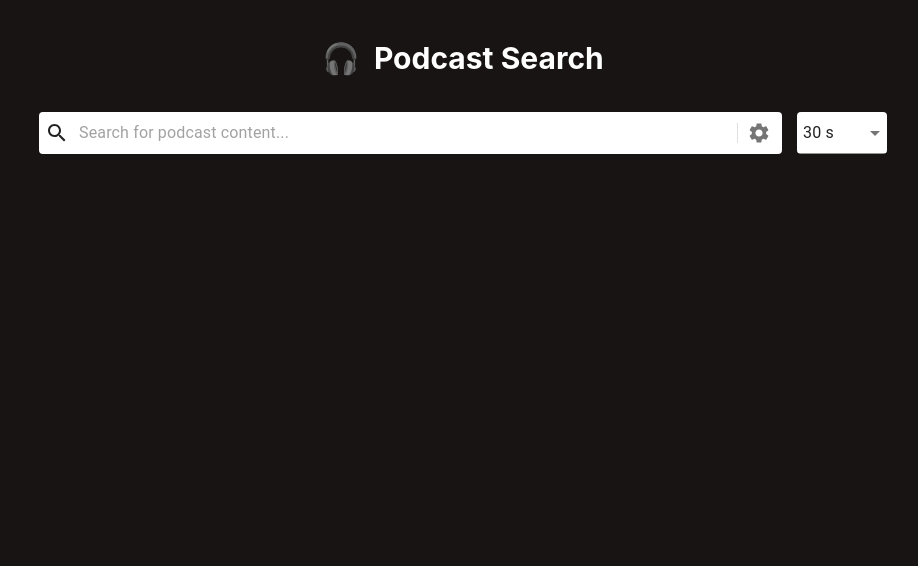
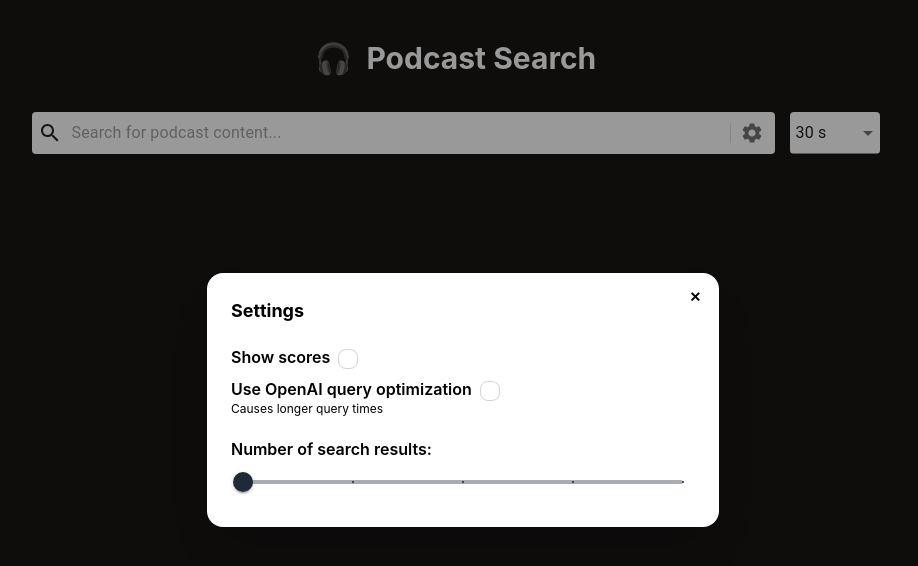
Before and after one commit to kolya-krafeld/podcast_search_engine, a React (Create React App) app in the folder client/: page / in a window 1280 px wide. Both pictures are taken after a click on the button "settings". Shown: the top 566 px of the page, without its empty margins (177-1095 px from the left). Built offline with nearby package versions, Linux system fonts and the light colour scheme.

Commit message:
Settings modal

```diff
--- a/client/src/App.css
+++ b/client/src/App.css
@@ -20,3 +20,7 @@ code {
   -webkit-box-orient: vertical;
   overflow: hidden;
 }
+
+.modal-checkbox {
+  margin-top: 0.45rem
+}
--- a/client/src/App.js
+++ b/client/src/App.js
@@ -7,11 +7,15 @@ function App() {
   const [searchTerm, setSearchTerm] = useState("");
   const [snippetLength, setSnippetLength] = useState(30);
   const [entries, setEntries] = useState([]);
+  const [showScores, setShowScores] = useState(false);
+  const [useOpenAI, setUseOpenAI] = useState(false);
+  const [nrSearchResults, setNrSearchResults] = useState(10);
+
 
   const searchPodcastSnippets = async (searchTerm) => {
     try {
       const response = await fetch(
-        `http://127.0.0.1:5000/search?q=${searchTerm}&length=${snippetLength}`
+        `http://127.0.0.1:5000/search?q=${searchTerm}&length=${snippetLength}&openai=${useOpenAI}&results=${nrSearchResults}`
       );
       const data = await response.json();
       console.log(data);
@@ -37,9 +41,16 @@ function App() {
             e.preventDefault();
           }
         }}
+        showScores={showScores}
+        setShowScores={setShowScores}
+        useOpenAI={useOpenAI}
+        setUseOpenAI={setUseOpenAI}
+        nrSearchResults={nrSearchResults}
+        setNrSearchResults={setNrSearchResults}
       />
       <PodcastList
         entries={entries}
+        showScores={showScores}
       />
     </div>
   );
--- a/client/src/components/PodcastList.jsx
+++ b/client/src/components/PodcastList.jsx
@@ -38,7 +38,7 @@ const formatTime = (time) => {
 };
 
 const PodcastList = (props) => {
-  const { entries } = props;
+  const { entries, showScores } = props;
   return (
     <div>
       {entries
@@ -97,7 +97,7 @@ const PodcastList = (props) => {
                       &nbsp;&nbsp;·&nbsp;&nbsp;{msToTime(entry.duration_ms)}
                     </p>
                   ) : null}
-                  <p className="text-gray-400 text-sm mb-7 line-clamp-3">
+                  <p className="text-gray-400 text-sm mb-7 line-clamp-3 text-justify">
                     {entry.episode_description}
                   </p>
                   {/** Most Relevant Clip */}
@@ -105,6 +105,7 @@ const PodcastList = (props) => {
                     Most Relevant Clip
                   </p>
                   <div className="mb-3">
+                  {showScores ? <p className="font-medium text-sm mb-1 float-right">{entry.snippets[0].score.toFixed(5)}</p> : null }
                     <p className="font-medium text-sm mb-1 hover:underline cursor-pointer">
                       <a
                         onClick={() =>
@@ -121,7 +122,7 @@ const PodcastList = (props) => {
                         {toHHMMSS(formatTime(entry.snippets[0].start_time))}
                       </a>
                     </p>
-                    <p className="text-gray-400 text-sm">
+                    <p className="text-gray-400 text-sm text-justify">
                       {entry.snippets[0].transcript_text}
                     </p>
                   </div>
@@ -133,6 +134,7 @@ const PodcastList = (props) => {
                       </p>
                       {getMoreRelevantClips(entry.snippets).map((snippet) => (
                         <div className="mb-3">
+                          {showScores ? <p className="font-medium text-sm mb-1 float-right">{entry.snippets[0].score.toFixed(5)}</p> : null }
                           <p className="font-medium text-sm mb-1 hover:underline cursor-pointer">
                             <a
                               onClick={() =>
@@ -149,7 +151,7 @@ const PodcastList = (props) => {
                               {toHHMMSS(formatTime(snippet.start_time))}
                             </a>
                           </p>
-                          <p className="text-gray-400 text-sm">
+                          <p className="text-gray-400 text-sm text-justify">
                             {snippet.transcript_text}
                           </p>
                         </div>
--- a/client/src/components/SearchBar.jsx
+++ b/client/src/components/SearchBar.jsx
@@ -7,8 +7,9 @@ import Select from "@mui/material/Select";
 import MenuItem from "@mui/material/MenuItem";
 import Divider from "@mui/material/Divider";
 import FormControl from "@mui/material/FormControl";
-import IconButton from '@mui/material/IconButton';
-import SettingsIcon from '@mui/icons-material/Settings';
+import IconButton from "@mui/material/IconButton";
+import SettingsIcon from "@mui/icons-material/Settings";
+import Slider from "@mui/material/Slider";
 
 const SearchBar = (props) => {
   const {
@@ -18,6 +19,12 @@ const SearchBar = (props) => {
     placeholder,
     snippetLength,
     setSnippetLength,
+    showScores,
+    setShowScores,
+    useOpenAI,
+    setUseOpenAI,
+    nrSearchResults,
+    setNrSearchResults,
   } = props;
 
   return (
@@ -47,7 +54,11 @@ const SearchBar = (props) => {
           onKeyPress={handleSubmit}
         />
         <Divider sx={{ height: 20, m: 0.5 }} orientation="vertical" />
-        <IconButton sx={{ p: "2px" , px: "5px"}} aria-label="settings">
+        <IconButton
+          sx={{ p: "2px", px: "5px" }}
+          aria-label="settings"
+          onClick={() => document.getElementById("settings_modal").showModal()}
+        >
           <SettingsIcon />
         </IconButton>
       </Paper>
@@ -74,6 +85,58 @@ const SearchBar = (props) => {
           <MenuItem value={300}>5 min</MenuItem>
         </Select>
       </FormControl>
+      {/* Settings Modal */}
+      <dialog id="settings_modal" className="modal text-black">
+        <div className="modal-box">
+          <form method="dialog">
+            {/* if there is a button in form, it will close the modal */}
+            <button className="btn btn-sm btn-circle btn-ghost absolute right-2 top-2">
+              ✕
+            </button>
+          </form>
+          <h3 className="font-bold text-lg mb-4">Settings</h3>
+          <div className="mb-2">
+            <label className="font-semibold text-basic mb-1.5 pt-1">
+              Show scores
+              <input
+                type="checkbox"
+                value={showScores}
+                onChange={() => setShowScores(!showScores)}
+                className="checkbox checkbox-sm ml-2 modal-checkbox align-bottom"
+              />
+            </label>
+          </div>
+          <div className="mb-4">
+            <label className="font-semibold text-basic pt-1">
+              Use OpenAI query optimization
+              <input
+                type="checkbox"
+                value={useOpenAI}
+                onChange={() => setUseOpenAI(!useOpenAI)}
+                className="checkbox checkbox-sm ml-2 align-bottom"
+              />
+            </label>
+            <p className="text-xs">Causes longer query times</p>
+          </div>
+          <p className="font-semibold text-basic mb-1.5 pt-1">
+            Number of search results:
+          </p>
+          <div className="mx-3">
+            <Slider
+              aria-label="number of search results"
+              value={nrSearchResults}
+              onChange={(e, newValue) => setNrSearchResults(newValue)}
+              sx={{ color: "#1f2937" }}
+              valueLabelDisplay="auto"
+              shiftStep={10}
+              step={10}
+              marks
+              min={10}
+              max={50}
+            />
+          </div>
+        </div>
+      </dialog>
     </div>
   );
 };
```
Also changed, not shown: 1 other file (tests, documents, lock files or other folders).
